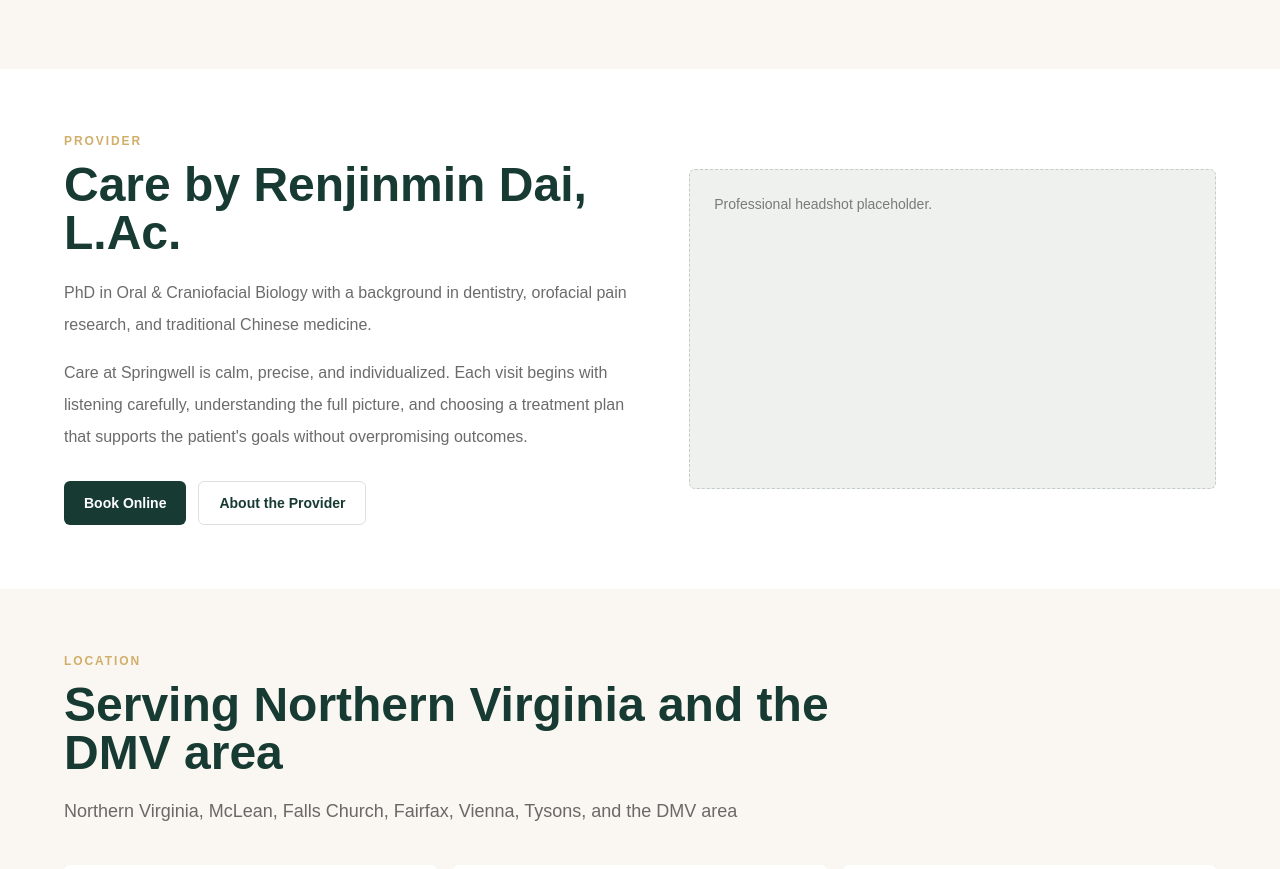
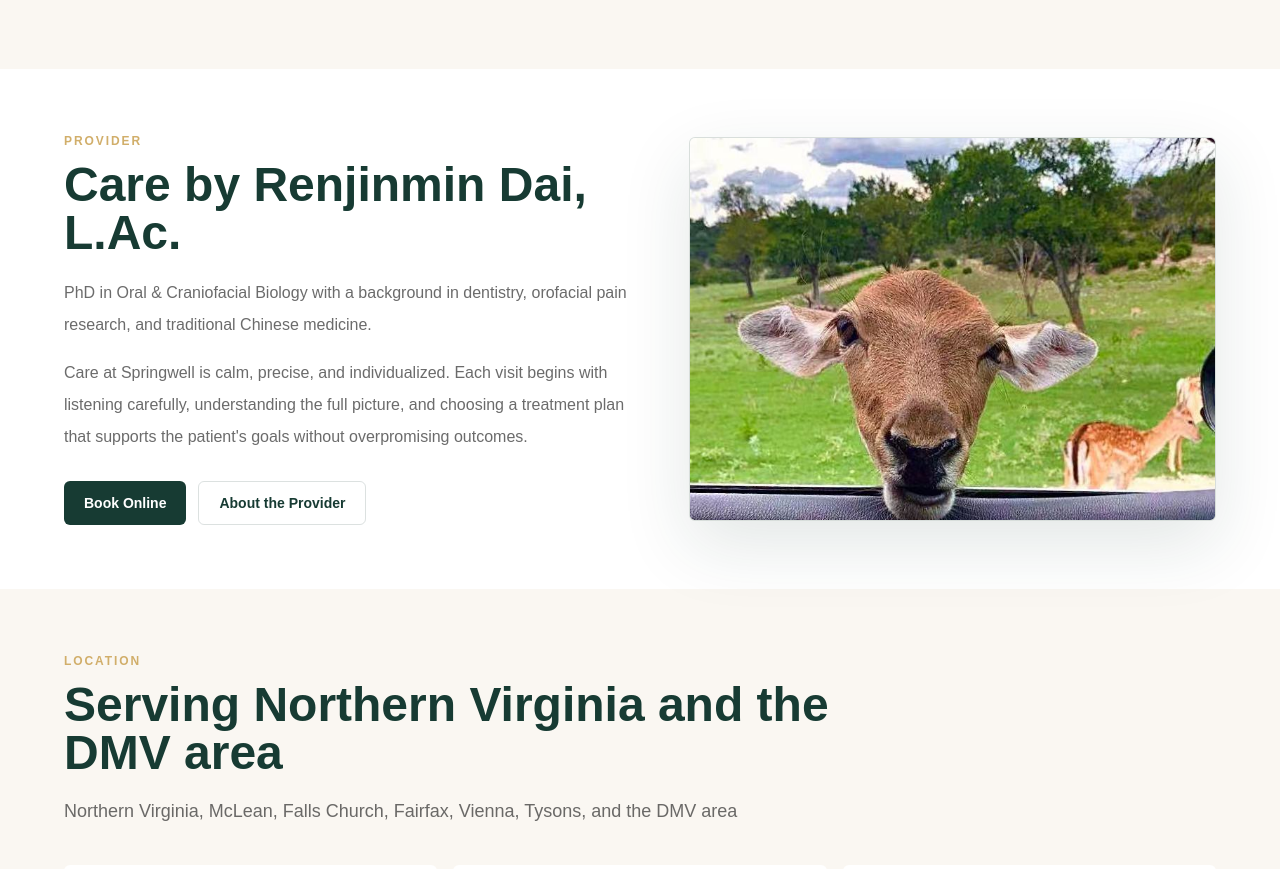
Before and after one commit to ryantao1114/springwell-website, a Next.js app: page / in a window 1280 px wide. Shown: the part 1060-1929 px from the top of the page. Built offline with nearby package versions, Linux system fonts and the light colour scheme; no server answers.

Commit message:
Add provider image

```diff
--- a/app/about/page.tsx
+++ b/app/about/page.tsx
@@ -1,5 +1,6 @@
 import type { Metadata } from "next";
 import { CTASection } from "@/components/CTASection";
+import { ProviderImage } from "@/components/ProviderImage";
 import { SectionHeading } from "@/components/SectionHeading";
 import { pageMetadata } from "@/content/metadata";
 import { site } from "@/content/site";
@@ -15,9 +16,7 @@ export default function AboutPage() {
     <>
       <section className="bg-ivory px-5 py-16 md:py-24">
         <div className="mx-auto grid max-w-6xl gap-10 md:grid-cols-[0.9fr_1.1fr] md:items-center">
-          <div className="min-h-96 rounded-md border border-dashed border-forestDeep/20 bg-sage/20 p-6 text-sm text-charcoal/60">
-            Professional headshot placeholder.
-          </div>
+          <ProviderImage />
           <div>
             <p className="text-xs font-bold uppercase tracking-[0.16em] text-champagne">About the provider</p>
             <h1 className="mt-3 text-4xl font-semibold leading-tight text-forestDeep md:text-6xl">
--- a/app/page.tsx
+++ b/app/page.tsx
@@ -3,6 +3,7 @@ import Link from "next/link";
 import { BookingButton } from "@/components/BookingButton";
 import { CTASection } from "@/components/CTASection";
 import { Hero } from "@/components/Hero";
+import { ProviderImage } from "@/components/ProviderImage";
 import { SectionHeading } from "@/components/SectionHeading";
 import { pageMetadata } from "@/content/metadata";
 import { featuredServices } from "@/content/services";
@@ -61,9 +62,7 @@ export default function HomePage() {
               </Link>
             </div>
           </div>
-          <div className="min-h-80 rounded-md border border-dashed border-forestDeep/20 bg-sage/20 p-6 text-sm text-charcoal/60">
-            Professional headshot placeholder.
-          </div>
+          <ProviderImage />
         </div>
       </section>
 
--- /dev/null
+++ b/components/ProviderImage.tsx
@@ -0,0 +1,22 @@
+import Image from "next/image";
+import { site } from "@/content/site";
+
+type ProviderImageProps = {
+  className?: string;
+};
+
+export function ProviderImage({ className = "" }: ProviderImageProps) {
+  return (
+    <div
+      className={`relative min-h-80 overflow-hidden rounded-md border border-forestDeep/10 bg-sage/20 shadow-soft md:min-h-96 ${className}`}
+    >
+      <Image
+        alt="Springwell provider image"
+        className="object-cover"
+        fill
+        sizes="(min-width: 768px) 45vw, 100vw"
+        src={site.provider.headshotImage}
+      />
+    </div>
+  );
+}
--- a/content/site.ts
+++ b/content/site.ts
@@ -18,7 +18,8 @@ export const site = {
     background:
       "PhD in Oral & Craniofacial Biology with a background in dentistry, orofacial pain research, and traditional Chinese medicine.",
     philosophy:
-      "Care at Springwell is calm, precise, and individualized. Each visit begins with listening carefully, understanding the full picture, and choosing a treatment plan that supports the patient's goals without overpromising outcomes."
+      "Care at Springwell is calm, precise, and individualized. Each visit begins with listening carefully, understanding the full picture, and choosing a treatment plan that supports the patient's goals without overpromising outcomes.",
+    headshotImage: "/images/provider-headshot.jpg"
   },
   seoKeywords: [
     "Acupuncture in Northern Virginia",
```
Also changed, not shown: public/images/provider-headshot.jpg (added).
